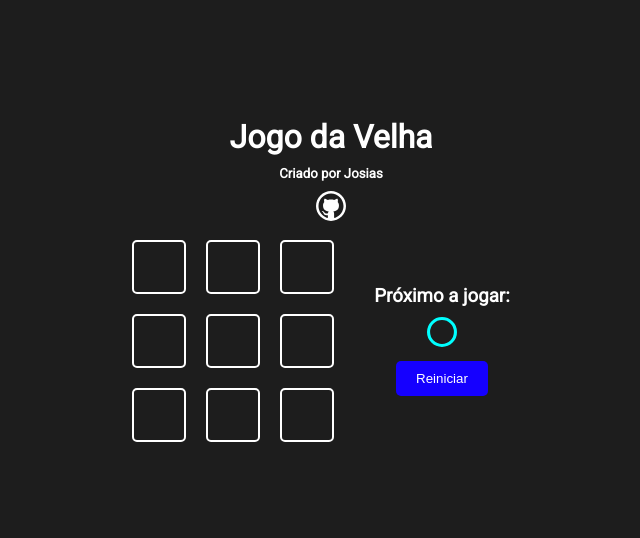
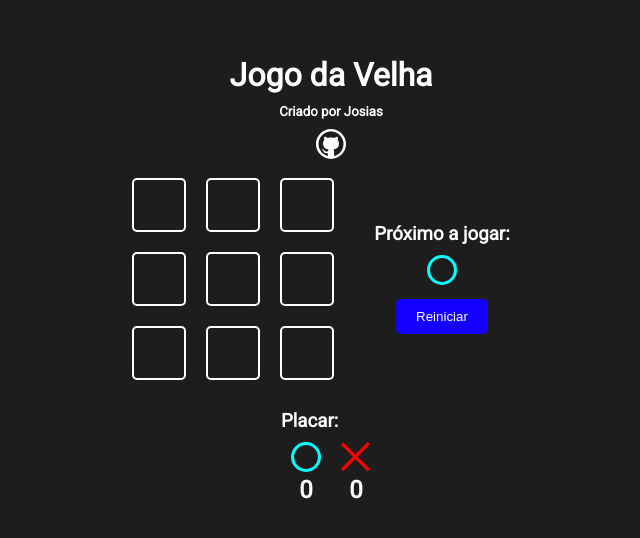
Before and after one commit to buzxx/jogo-da-velha, a Next.js app: page / in a window 1280 px wide. Shown: the part 118-656 px from the top of the page, without its empty margins (309-949 px from the left). Built offline with nearby package versions, Linux system fonts and the light colour scheme.

Commit message:
Criado placar

```diff
--- a/src/components/jogo/jogo.jsx
+++ b/src/components/jogo/jogo.jsx
@@ -2,6 +2,7 @@ import styles from './jogo.module.css'
 import Tabuleiro from '../tabuleiro/tabuleiro'
 import { useState, useEffect } from 'react'
 import GameInfo from '../gameinfo/gameinfo'
+import Placar from '../placar/placar'
 
 
 const winnerTable = [
@@ -95,6 +96,7 @@ function Jogo()
             />
 
             </div>
+            <Placar/>
          </>
 
     )
--- /dev/null
+++ b/src/components/placar/placar.jsx
@@ -0,0 +1,23 @@
+import styles from './placar.module.css'
+import Icon from '../icon/icon'
+
+function Placar ()
+{
+    return(
+        <div className={styles.placar}>
+            <h3>Placar: </h3>
+            <div className={styles.itensp}>
+                <div className={styles.itemplacar}>
+                    <Icon iconName={"circle"}/>
+                    <h2>0</h2>
+                </div>
+                <div className={styles.itemplacar}>
+                    <Icon iconName={"x"}/>
+                    <h2>0</h2>
+                </div>
+            </div>
+        </div>
+    )
+}
+
+export default Placar
--- /dev/null
+++ b/src/components/placar/placar.module.css
@@ -0,0 +1,14 @@
+.placar{
+    margin-top: 20px;
+}
+
+.itensp{
+    display: flex;
+}
+
+.itemplacar{
+    display: flex;
+    flex-direction: column;
+    align-items: center;
+    padding: 10px;
+}
```
